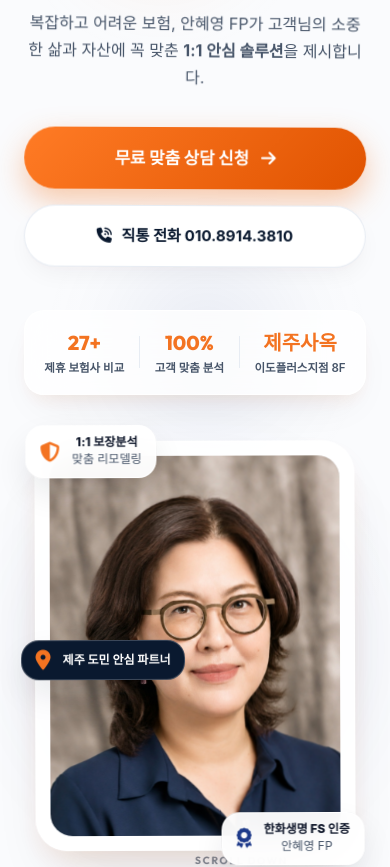
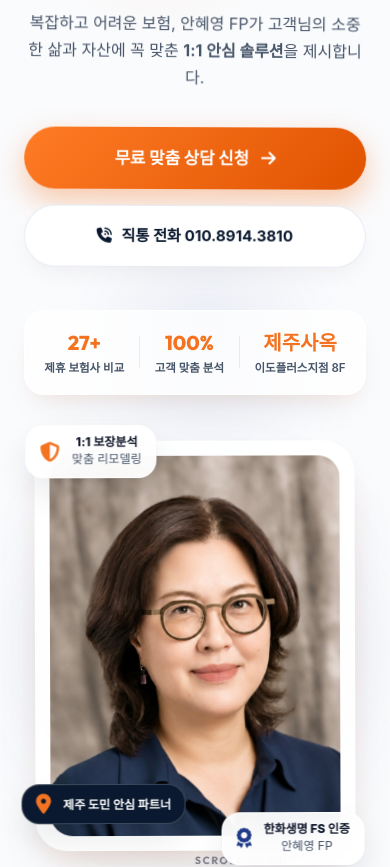
Before and after one commit to kcs5540/an-hyeyoung, a plain HTML site: page index.html in a window 390 px wide. Shown: the part 248-1115 px from the top of the page. Drawn offline with nearby package versions, Linux system fonts and the light colour scheme; a web font is replaced by a local one.

Commit message:
fix: lower badge-jeju position to clear face area

```diff
--- a/css/main.css
+++ b/css/main.css
@@ -666,7 +666,7 @@ button {
   transition: transform 0.7s var(--transition-smooth);
 }
 
-/* Floating Badges around portrait (Non-overlapping Repositioning) */
+/* Floating Badges around portrait (Clean Non-Overlapping Face Clearance) */
 .float-badge {
   position: absolute;
   padding: 0.85rem 1.25rem;
@@ -699,24 +699,23 @@ button {
   color: var(--text-secondary);
 }
 
-/* Top-Left Badge */
+/* Top-Left Badge (Above frame top-left) */
 .badge-top-left {
   top: -24px;
   left: -32px;
 }
 
-/* Bottom-Right Badge (White Glass Card) */
+/* Bottom-Right Badge (Outside frame bottom-right) */
 .badge-bottom-right {
   bottom: -24px;
   right: -28px;
   z-index: 3;
 }
 
-/* Jeju Badge (Dark Navy Card - Moved up to Middle-Left to eliminate collision) */
+/* Jeju Badge (Dark Navy Card - Positioned at lower chest/collar area to clear face) */
 .badge-jeju {
-  top: 60%;
-  left: -40px;
-  transform: translateY(-50%);
+  bottom: 28px;
+  left: -48px;
   background: var(--trust-navy);
   color: #FFF;
   border-color: rgba(255, 255, 255, 0.2);
@@ -1617,9 +1616,8 @@ section {
   }
 
   .badge-jeju {
-    top: 50%;
+    bottom: 20px;
     left: -15px;
-    transform: translateY(-50%);
     font-size: 0.75rem;
     padding: 0.55rem 0.85rem;
   }
```
